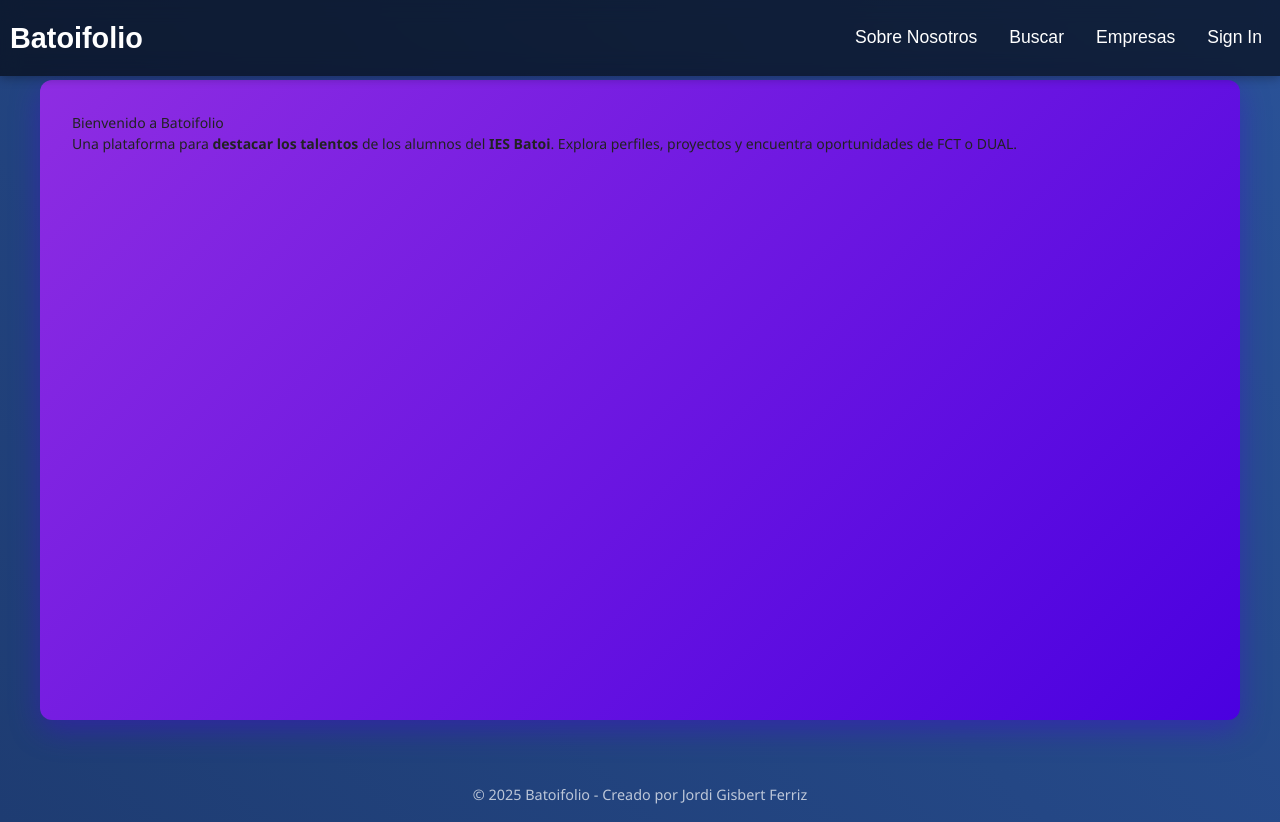
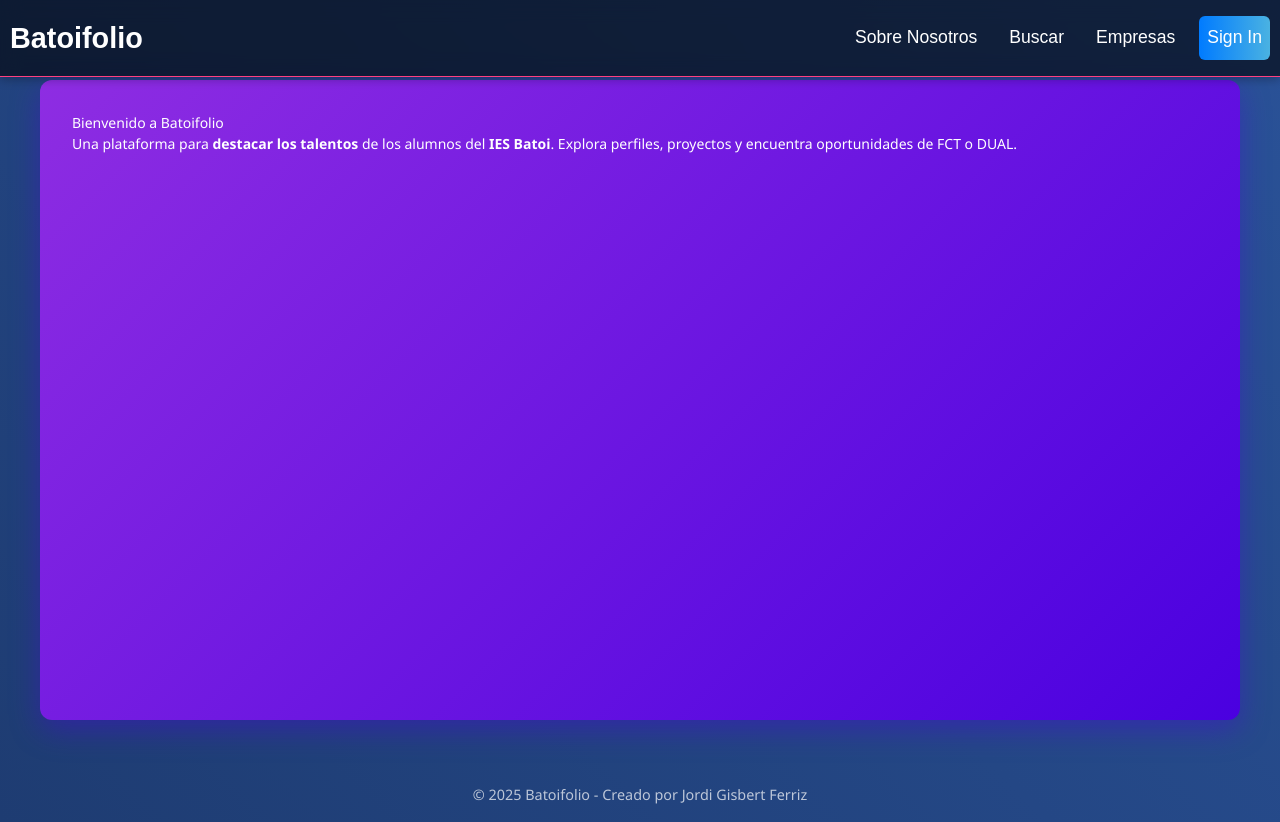
Before and after one commit to Batoifolio/Front, a Next.js app: page / in a window 1280 px wide. Built offline with nearby package versions, Linux system fonts and the light colour scheme.

Commit message:
ADD estilo scroll bar

```diff
--- a/src/components/Layout.jsx
+++ b/src/components/Layout.jsx
@@ -8,7 +8,6 @@ export default function Layout({ children }) {
         <>
             <header>
                 <Navbar></Navbar>
-
             </header>
 
             <main className="container">
--- a/src/components/Navbar.jsx
+++ b/src/components/Navbar.jsx
@@ -8,25 +8,31 @@ const renderDesktop = () => {
             <NavItem path="/about" label="Sobre Nosotros" />
             <NavItem path="/search" label="Buscar" />
             <NavItem path="/companies" label="Empresas" />
-            <NavItem path="/signin" label="Sign In" />
+            <span className="btn-header">
+                <NavItem path="/signin" label="Sign In" />
+            </span>
         </div>
     );
 }
 const renderMobile = (menuOpen, setMenuOpen) => (
     <>
-        <div className="navList flex gap-4">
+        <div className="navMenu flex gap-4">
 
             <button onClick={() => setMenuOpen(!menuOpen)} className="text-white z-50 navItem btn">
                 {menuOpen ? <X size={28} /> : <Menu size={28} />}
             </button>
+
+
         </div>
 
         {menuOpen && (
-            <div className="absolute top-20 left-0 w-full bg-emerald-700 px-4 py-4 navList flex flex-col gap-4 margin-x">
+            <div className="navList drop-menu">
                 <NavItem path="/about" label="Sobre Nosotros" />
                 <NavItem path="/search" label="Buscar" />
                 <NavItem path="/companies" label="Empresas" />
-                <NavItem path="/signin" label="Sign In" />
+                <span className="btn-header">
+                    <NavItem path="/signin" label="Sign In" />
+                </span>
             </div>
         )}
     </>
--- a/src/pages/index.jsx
+++ b/src/pages/index.jsx
@@ -4,7 +4,7 @@ export default function Home() {
       <h2 className="text-[32px] font-bold text-corporate">Bienvenido a Batoifolio</h2>
 
       <p className="text-lg max-w-2xl mx-auto">
-        Una plataforma para <strong className="text-white font-semibold">destacar los talentos</strong> de los alumnos del <strong>IES Batoi</strong>.
+        Una plataforma para <strong className="font-semibold">destacar los talentos</strong> de los alumnos del <strong>IES Batoi</strong>.
         Explora perfiles, proyectos y encuentra oportunidades de <span className="text-corporate font-bold">FCT o DUAL</span>.
       </p>
     </section>
--- a/src/styles/globals.css
+++ b/src/styles/globals.css
@@ -3,18 +3,42 @@
 @tailwind utilities;
 
 @import url('https://fonts.googleapis.com/css2?family=Ubuntu&family=Roboto&family=Lato&display=swap');
+@import url('./scrollbar.css');
+
+:root {
+  --color-bg-body: linear-gradient(45deg, #1e3c72, #2a5298);
+  --color-bg-main: linear-gradient(135deg, #8e2de2, #4a00e0);
+  --color-text-default: #ffffff;
+  --color-text-main: #222;
+  --color-accent: #ff4081;
+  --color-header-bg: rgba(0, 0, 0, 0.6);
+  --color-header-shadow: rgba(0, 0, 0, 0.3);
+  --color-header-button-bg: #007bff;
+  --color-header-button-bg-hover: #0069d9;
+  --color-footer-text: rgba(255, 255, 255, 0.7);
+  --color-box-shadow-main: rgba(74, 0, 224, 0.4);
+  --color-select: #4ab2e2;
+}
 
 html {
   scroll-behavior: smooth;
 }
 
+::selection {
+  background-color: var(--color-select);
+}
+
+* {
+  color: var(--color-text-default);
+}
+
 body {
+  box-sizing: border-box;
   @apply font-ubuntu text-[14px] bg-soft text-white;
   margin: 0;
-  background: linear-gradient(45deg, #1e3c72, #2a5298);
-  color: white;
+  background: var(--color-bg-body);
+  color: var(--color-text-default);
   min-height: 100vh;
-
   display: grid;
   min-height: 100dvh;
   grid-template-rows: auto 1fr auto;
@@ -25,11 +49,12 @@ header {
   position: fixed;
   top: 0;
   width: 100%;
-  background: rgba(0, 0, 0, 0.6);
+  background: var(--color-header-bg);
   backdrop-filter: blur(10px);
   padding: 1rem 0;
   z-index: 1000;
-  box-shadow: 0 2px 10px rgba(0, 0, 0, 0.3);
+  box-shadow: 0 2px 10px var(--color-header-shadow);
+  border-bottom: 1px solid var(--color-accent);
 }
 
 nav {
@@ -39,15 +64,15 @@ nav {
   display: flex;
   justify-content: space-between;
   align-items: center;
-  color: #fff;
+  color: var(--color-text-default);
   font-family: 'Segoe UI', Tahoma, Geneva, Verdana, sans-serif;
 }
 
 .header-container {
   display: grid;
   grid-template-columns: auto 1fr;
+  grid-template-rows: auto auto;
   align-items: center;
-  gap: 10px;
 }
 
 .logo {
@@ -57,7 +82,8 @@ nav {
   margin-left: 10px;
 }
 
-.navList {
+.navList,
+.navMenu {
   display: flex;
   gap: 1rem;
   justify-content: flex-end;
@@ -83,8 +109,8 @@ nav {
 
 .navItem:hover,
 .navItem.active {
-  color: #ff4081;
-  border-bottom: 2px solid #ff4081;
+  color: var(--color-accent);
+  border-bottom: 2px solid var(--color-accent);
 }
 
 .btn {
@@ -92,14 +118,46 @@ nav {
 }
 
 .btn:hover {
-  color: #ff4081;
+  color: var(--color-accent);
   border: none;
+}
 
+.btn-header {
+  background-image: linear-gradient(to right, var(--color-header-button-bg), var(--color-select));
+  border: none;
+  border-radius: 0.375rem;
+  line-height: 1.5;
+  display: inline-block;
+  font-weight: 400;
+  text-align: center;
+  vertical-align: middle;
+  user-select: none;
+  transition: all 0.15s ease-in-out;
+  border: none;
+  margin: 0;
+}
+
+.btn-header:hover {
+  background-image: linear-gradient(to left, var(--color-header-button-bg), var(--color-select));
+}
+
+.btn-header:hover .navItem,
+.btn-header.active .navItem,
+.btn-header:hover .navItem:hover,
+.btn-header.active .navItem.active {
+  color: var(--color-text-default);
+  border: none;
+  margin: 0;
 }
 
 .margin-x {
   margin-left: 10px;
   margin-right: 10px;
+}
+
+.drop-menu {
+  grid-column: 1 / span 2;
+  justify-content: center;
 }
 
 main {
@@ -108,11 +166,11 @@ main {
   margin-left: auto;
   margin-right: auto;
   padding: 2rem;
-  color: #222;
+  color: var(--color-text-main);
   font-family: 'Segoe UI', Tahoma, Geneva, Verdana, sans-serif;
-  background: linear-gradient(135deg, #8e2de2, #4a00e0);
+  background: var(--color-bg-main);
   border-radius: 12px;
-  box-shadow: 0 10px 30px rgba(74, 0, 224, 0.4);
+  box-shadow: 0 10px 30px var(--color-box-shadow-main);
   min-height: 80vh;
 }
 
@@ -120,7 +178,15 @@ footer {
   margin-top: 3rem;
   padding: 1rem;
   text-align: center;
-  color: rgba(255, 255, 255, 0.7);
+  color: var(--color-footer-text);
   font-size: 0.9rem;
   font-family: 'Segoe UI', Tahoma, Geneva, Verdana, sans-serif;
 }
+
+@media screen and (max-width: 300px) {
+  .navList {
+    flex-direction: column;
+    align-items: center;
+    margin: 0;
+  }
+}
--- /dev/null
+++ b/src/styles/scrollbar.css
@@ -0,0 +1,54 @@
+/* WebKit (Chrome, Edge, Safari) */
+::-webkit-scrollbar {
+    width: 10px;
+    height: 10px;
+}
+
+::-webkit-scrollbar-track {
+    background: transparent;
+    /* completamente transparente */
+}
+
+::-webkit-scrollbar-thumb {
+    background: linear-gradient(135deg,
+            rgba(142, 45, 226, 0.4),
+            rgba(74, 0, 224, 0.4));
+    border-radius: 10px;
+    border: 2px solid transparent;
+    /* espacio interno */
+    background-clip: content-box;
+    box-shadow: 0 0 6px var(--color-box-shadow-main);
+    transition: background 0.3s ease;
+}
+
+::-webkit-scrollbar-thumb:hover {
+    background: linear-gradient(135deg,
+            var(--color-accent),
+            var(--color-header-button-bg-hover));
+}
+
+/* Firefox */
+* {
+    scrollbar-width: thin;
+    scrollbar-color: rgba(142, 45, 226, 0.4) transparent;
+}
+
+/* Para elementos específicos */
+.scrollable {
+    overflow: auto;
+    scrollbar-width: thin;
+    scrollbar-color: rgba(142, 45, 226, 0.4) transparent;
+}
+
+.scrollable::-webkit-scrollbar {
+    width: 10px;
+}
+
+.scrollable::-webkit-scrollbar-thumb {
+    background: linear-gradient(135deg,
+            rgba(142, 45, 226, 0.4),
+            rgba(74, 0, 224, 0.4));
+    border-radius: 10px;
+    background-clip: content-box;
+    box-shadow: 0 0 6px var(--color-box-shadow-main);
+}
```
